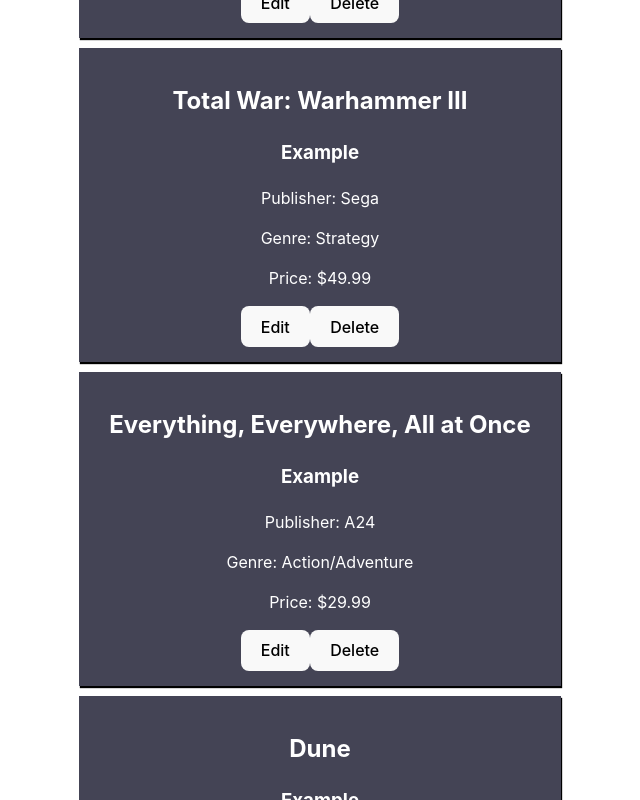
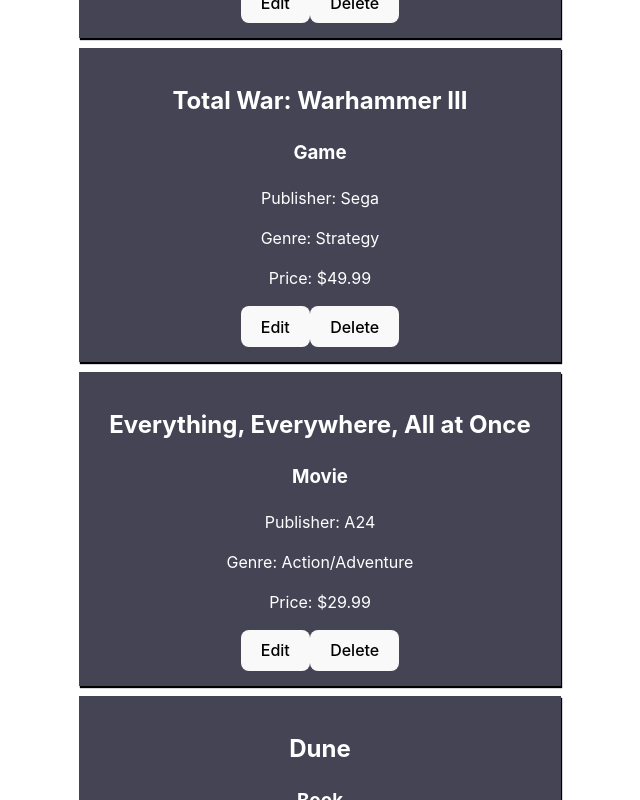
Before and after one commit to victorsworld/product-reducer-fall23, a React (Vite) app in the folder frontend/: page / in a window 1280 px wide. Shown: the part 1080-1880 px from the top of the page, without its empty margins (335-975 px from the left). Built offline with nearby package versions, Linux system fonts and the light colour scheme.

Commit message:
finished adding type select to edit

```diff
--- a/frontend/src/App.jsx
+++ b/frontend/src/App.jsx
@@ -75,6 +75,7 @@
               key={element.id}
               id={element.id}
               title={element.title}
+              type={element.type}
               publisher={element.publisher}
               genre={element.genre}
               price={element.price}
--- a/frontend/src/components/ProductCard.jsx
+++ b/frontend/src/components/ProductCard.jsx
@@ -7,6 +7,7 @@
     const [editProductObj, setEditProductObj] = useState({
         id: props.id,
         title: props.title,
+        type: props.type,
         publisher: props.publisher,
         genre: props.genre,
         price: props.price
@@ -33,24 +34,60 @@
     })
     setEditBtn(!editBtn)
 }
+
+
+const capitolize = (inputString) => {
+    // function to capitolize a string of words
+    // get the first character of each word and make it capitol
+    // you can assume each word is separated by a single space - ' '
+    let result = inputString.split(' ')
+
+    result.forEach((e, i) => {
+        result[i] = e.charAt(0).toUpperCase() + e.slice(1)
+    });
+
+    return result.join(' ');
+    // Default String
+}
+
+const makeOption = (param, type) => {
+    let returnOption = type === param ?<><option selected value={param}>{capitolize(param)}</option></> : <><option value={param}>{capitolize(param)}</option></>
+    return returnOption
+}
+
   return (
     <div className='product-card'>
           <h2>{props.title}</h2>
-          <h3>Example</h3>
+          <h3>{capitolize(props.type)}</h3>
           {
             editBtn ?
             (
             <div>
-                Example Edit<br/>
                 <label htmlFor='title'>Title: </label>
                 <input
+                    id='title'
                     name='title'
                     type='text'
                     value={editProductObj.title}
                     onChange={onChangeHandler}
                 /><br />
+                <label htmlFor='type'>Type: </label>
+                <select id='type' name='type' onChange={onChangeHandler} value={editProductObj.type}>
+                    <option value="game">Game</option>
+                    <option value="movie">Movie</option>
+                    <option value="book">Book</option>
+                </select><br />
+                {/* <select name='type' onChange={onChangeHandler}>
+                    {makeOption('game', editProductObj.type)}
+                    {makeOption('movie', editProductObj.type)}
+                    {makeOption('book', editProductObj.type)} */}
+                    {/* {editProductObj.type === "game" ? <option selected value="game">Game</option> : <option value="game">Game</option>}
+                    {editProductObj.type === "movie" ? <option selected value="movie">Movie</option> : <option value="movie">Movie</option>}
+                    {editProductObj.type === "book" ? <option selected value="book">Book</option> : <option value="book">Book</option>} */}
+                {/* </select><br /> */}
                 <label htmlFor='publisher'>Publisher: </label>
                 <input
+                    id='publisher'
                     name='publisher'
                     type='text'
                     value={editProductObj.publisher}
@@ -58,6 +95,7 @@
                 /><br />
                 <label htmlFor='genre'>Genre: </label>
                 <input
+                    id='genre'
                     name='genre'
                     type='text'
                     value={editProductObj.genre}
@@ -65,6 +103,7 @@
                 /><br />
                 <label htmlFor='price'>Price: </label>
                 <input
+                    id='price'
                     name='price'
                     type='number'
                     step='.01'
@@ -95,6 +134,7 @@
                         setEditProductObj({
                             id: props.id,
                             title: props.title,
+                            type: props.type,
                             publisher: props.publisher,
                             genre: props.genre,
                             price: props.price
```
